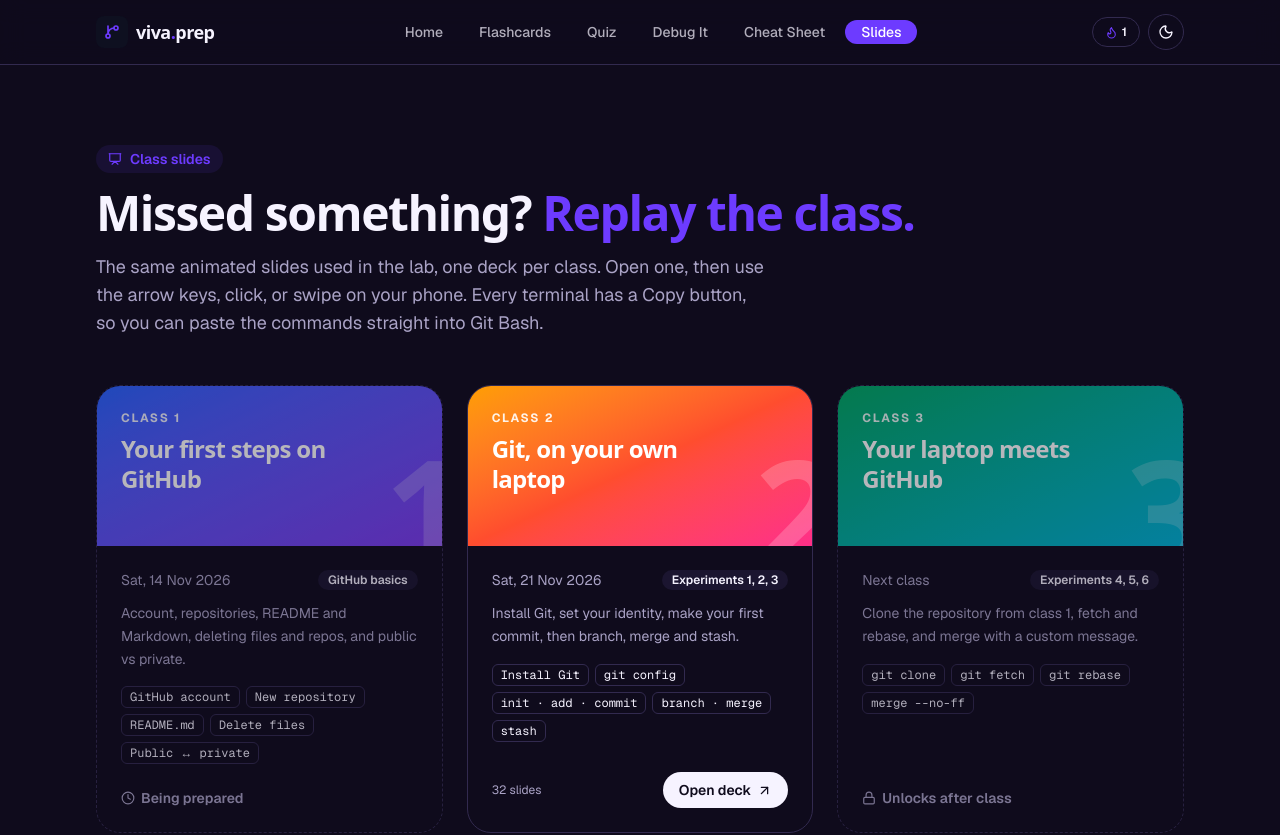
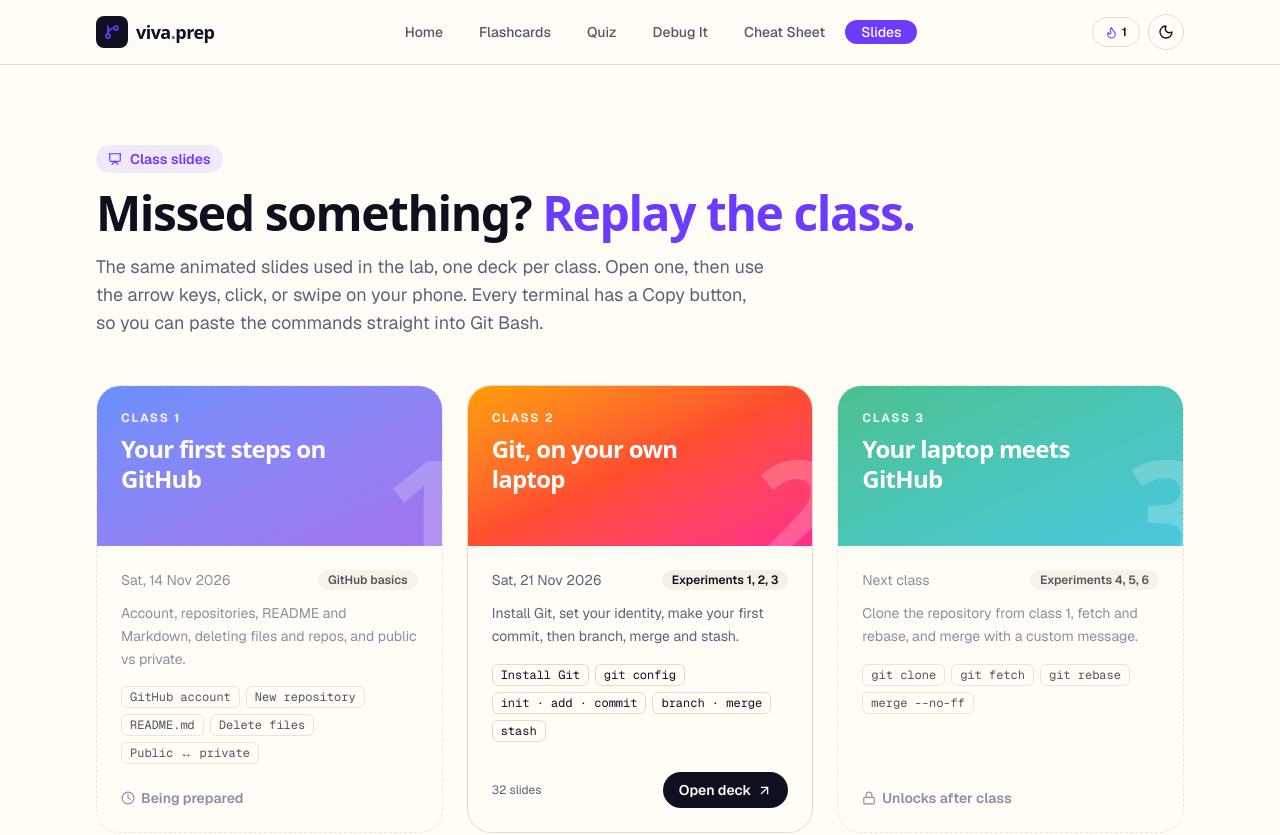
Before and after one commit to Abhirai2006/git-and-GitHub, a Next.js app: page /present in a window 1280 px wide. Shown: the top 835 px of the page. Built offline with nearby package versions, Linux system fonts and the light colour scheme.

Commit message:
Update layout.tsx

```diff
--- a/app/layout.tsx
+++ b/app/layout.tsx
@@ -21,17 +21,17 @@ export const metadata: Metadata = {
 export const viewport: Viewport = {
   width: "device-width",
   initialScale: 1,
-  themeColor: "#1b1f23",
+  themeColor: "#fffdf6",
 };
 
 const themeScript = `
 (function() {
   try {
     var stored = localStorage.getItem('viva-theme');
-    var theme = stored === 'light' ? 'light' : 'dark';
+    var theme = stored === 'dark' ? 'dark' : 'light';
     document.documentElement.setAttribute('data-theme', theme);
   } catch (e) {
-    document.documentElement.setAttribute('data-theme', 'dark');
+    document.documentElement.setAttribute('data-theme', 'light');
   }
 })();
 `;
@@ -40,7 +40,7 @@ export default function RootLayout({ children }: { children: React.ReactNode })
   return (
     <html
       lang="en"
-      data-theme="dark"
+      data-theme="light"
       className={`${GeistSans.variable} ${GeistMono.variable} h-full antialiased`}
       suppressHydrationWarning
     >
```
